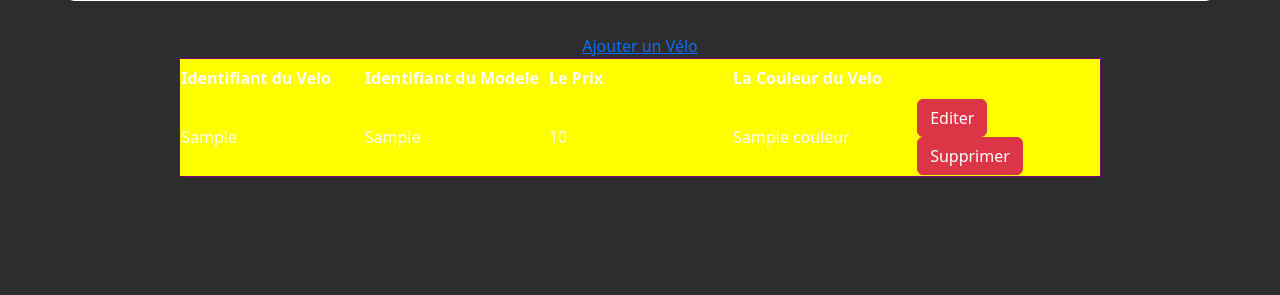
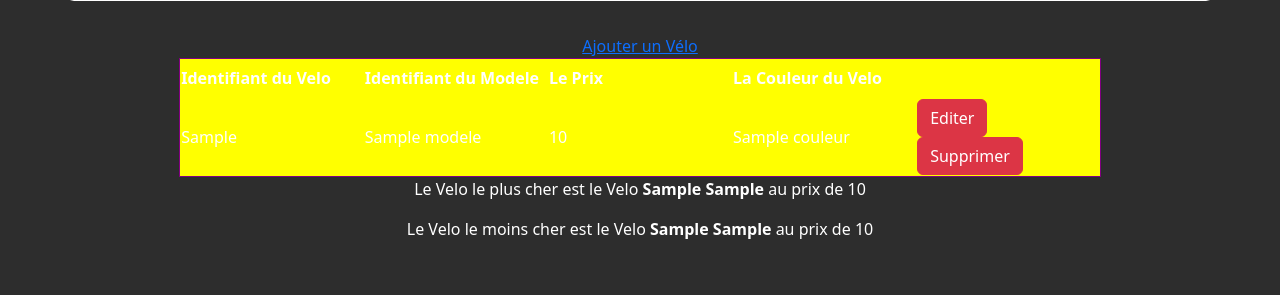
Before and after one commit to ThomasMillon/15_millon, a Flask app: template templates/Velo/show_velo.html in a window 1280 px wide. Shown: the part 75-370 px from the top of the page. Run offline with Flask 3, Linux system fonts and the light colour scheme; the template is opened without the code that fills it: most values are stand-ins (such as "Sample title", 1, 10 or a date in 2020); some libraries are stand-ins or nearby versions.

Commit message:
Update show_velo.html

```diff
--- a/templates/Velo/show_velo.html
+++ b/templates/Velo/show_velo.html
@@ -22,7 +22,7 @@
         {% for Velo in Velos %}
             <tr>
                 <td>{{ Velo.id_V }}</td>
-                <td>{{ Velo.id_M }}</td>
+                <td>{{ Velo.modele }}</td>
                 <td>{{ Velo.Prix }}</td>
                 <td>{{ Velo.couleur }}</td>
 
@@ -36,6 +36,19 @@
     {% else %}
         <h2> la liste des Velo est vide</h2>
     {% endif %}
+
+    {% if prix_cher %}
+        <p>Le Velo le plus cher est le Velo <b>{{ prix_cher.ID_Velo }} {{ prix_cher.Libelle_Modele }}</b> au prix de {{ prix_cher.Prix_max }}</p>
+    {% else %}
+        <p>Aucun Velo enregisté</p>
+    {% endif %}
+
+    {% if prix_pas_cher %}
+        <p>Le Velo le moins cher est le Velo <b>{{ prix_pas_cher.id_V }} {{ prix_pas_cher.L_M }}</b> au prix de {{ prix_pas_cher.Prix_min }}</p>
+    {% else %}
+        <p>Aucun Velo enregisté</p>
+    {% endif %}
+
     {% endblock %}
 
 
```
